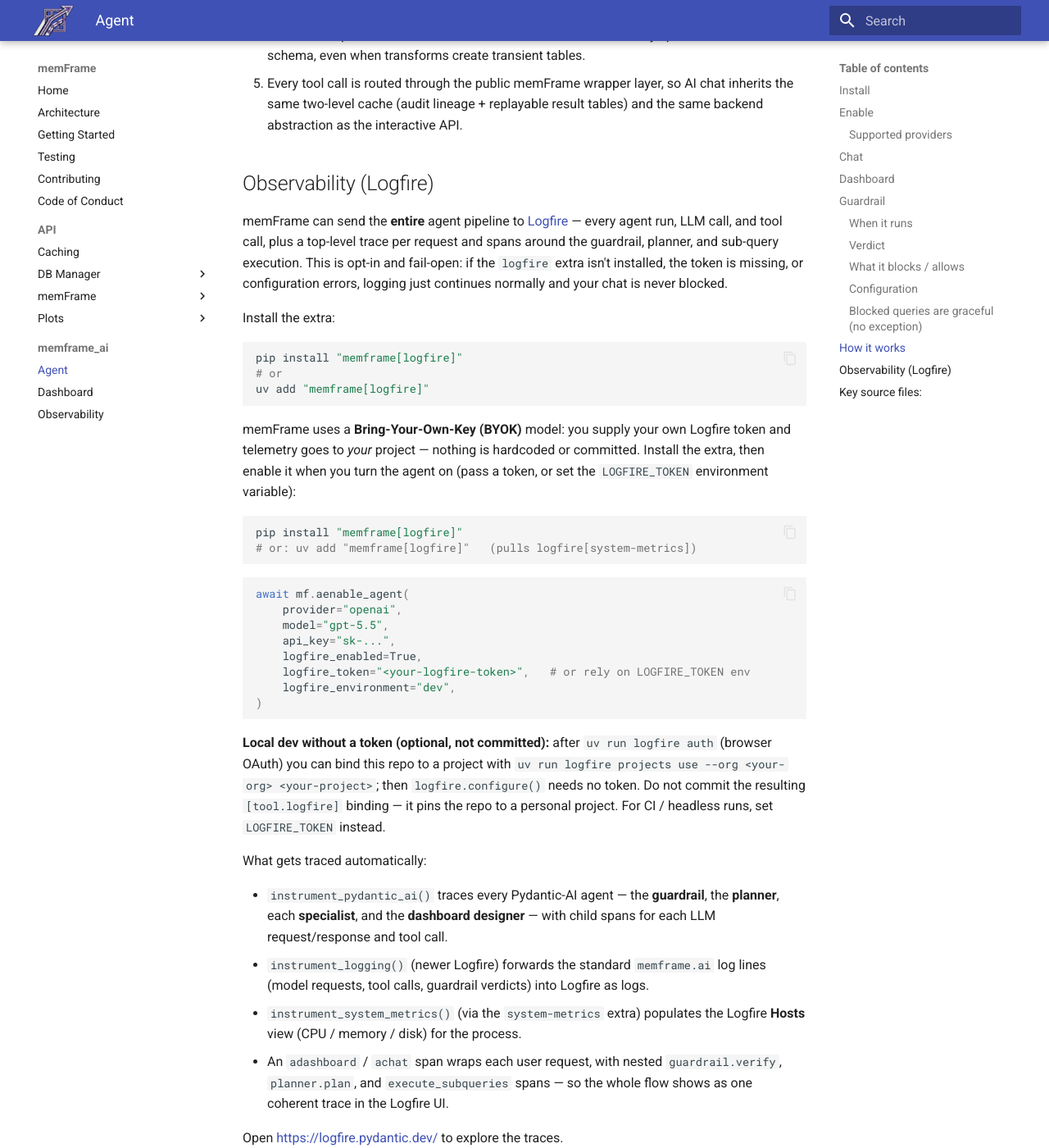
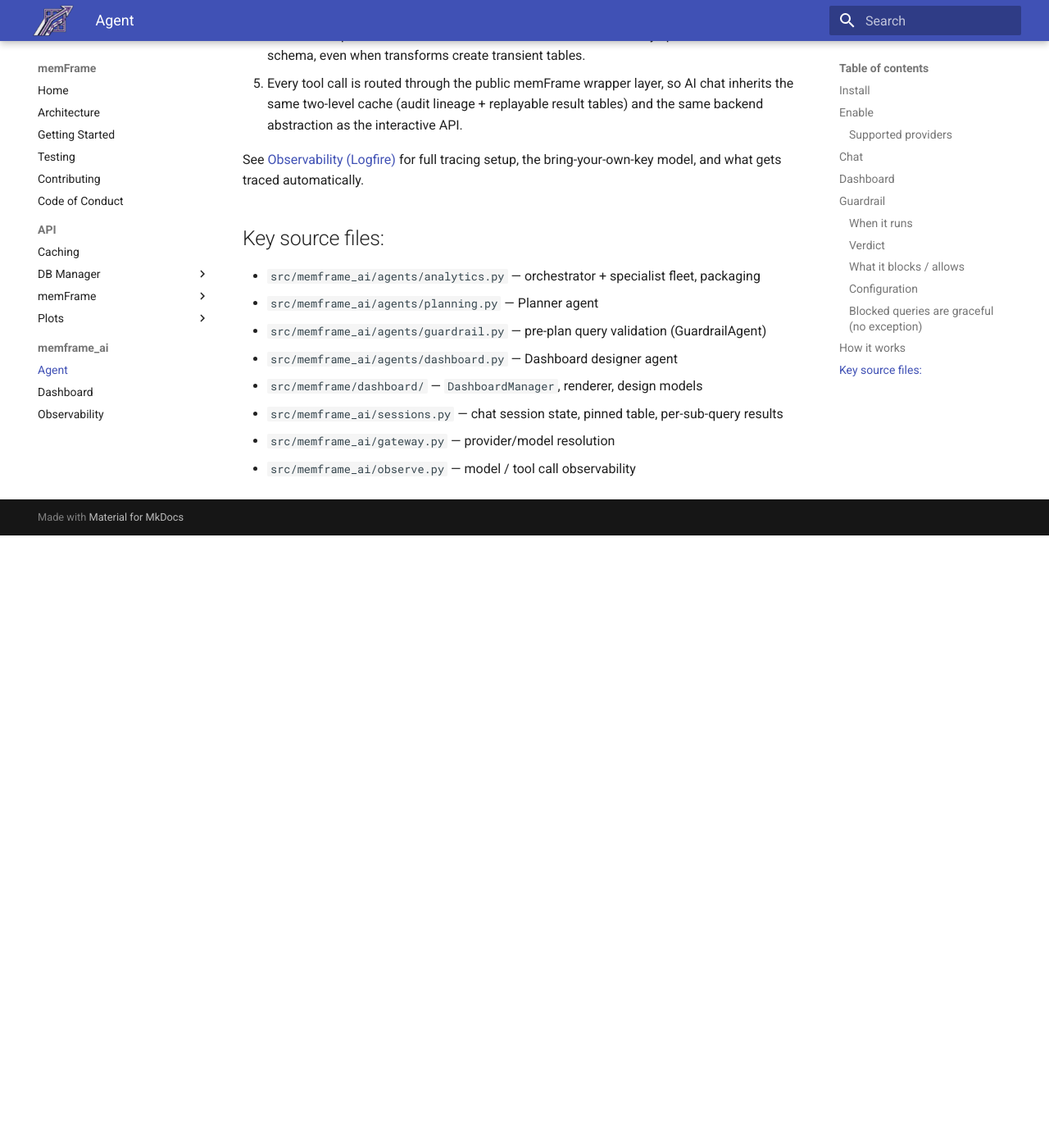
Before and after one commit to Debojit95/memFrame, an MkDocs documentation site: the page built from docs/memframe-ai/agent.md, in a window 1280 px wide and 1400 px high, scrolled down 4813 px. Shown: the whole window at 82% size. Built offline with MkDocs 1.6.1 and Material for MkDocs 9.7.7, drawn with Linux system fonts in a browser that asks for light colours; after the commit the page ends 5466 px from its top, so only the background shows below that.

Commit message:
docs: replace inlined Observability section in agent.md with a link
The Observability (Logfire) content now lives in
docs/memframe-ai/observability.md; agent.md links to it instead of
duplicating the section.

Co-Authored-By: opencode <opencode@anthropic.com>

````diff
--- a/docs/memframe-ai/agent.md
+++ b/docs/memframe-ai/agent.md
@@ -217,66 +217,8 @@ await ds.achat("sum the revenue column of ops2")
    AI chat inherits the same two-level cache (audit lineage + replayable
    result tables) and the same backend abstraction as the interactive API.
 
-## Observability (Logfire)
-
-memFrame can send the **entire** agent pipeline to [Logfire](https://logfire.pydantic.dev/)
-— every agent run, LLM call, and tool call, plus a top-level trace per request and
-spans around the guardrail, planner, and sub-query execution. This is opt-in and
-fail-open: if the `logfire` extra isn't installed, the token is missing, or
-configuration errors, logging just continues normally and your chat is never
-blocked.
-
-Install the extra:
-
-```bash
-pip install "memframe[logfire]"
-# or
-uv add "memframe[logfire]"
-```
-
-memFrame uses a **Bring-Your-Own-Key (BYOK)** model: you supply your own
-Logfire token and telemetry goes to *your* project — nothing is hardcoded or
-committed. Install the extra, then enable it when you turn the agent on (pass a
-token, or set the `LOGFIRE_TOKEN` environment variable):
-
-```bash
-pip install "memframe[logfire]"
-# or: uv add "memframe[logfire]"   (pulls logfire[system-metrics])
-```
-
-```python
-await mf.aenable_agent(
-    provider="openai",
-    model="gpt-5.5",
-    api_key="sk-...",
-    logfire_enabled=True,
-    logfire_token="<your-logfire-token>",   # or rely on LOGFIRE_TOKEN env
-    logfire_environment="dev",
-)
-```
-
-**Local dev without a token (optional, not committed):** after
-`uv run logfire auth` (browser OAuth) you can bind this repo to a project with
-`uv run logfire projects use --org <your-org> <your-project>`; then
-`logfire.configure()` needs no token. Do not commit the resulting
-`[tool.logfire]` binding — it pins the repo to a personal project. For CI /
-headless runs, set `LOGFIRE_TOKEN` instead.
-
-What gets traced automatically:
-
-- `instrument_pydantic_ai()` traces every Pydantic-AI agent — the **guardrail**,
-  the **planner**, each **specialist**, and the **dashboard designer** — with
-  child spans for each LLM request/response and tool call.
-- `instrument_logging()` (newer Logfire) forwards the standard `memframe.ai`
-  log lines (model requests, tool calls, guardrail verdicts) into Logfire as
-  logs.
-- `instrument_system_metrics()` (via the `system-metrics` extra) populates the
-  Logfire **Hosts** view (CPU / memory / disk) for the process.
-- An `adashboard` / `achat` span wraps each user request, with nested
-  `guardrail.verify`, `planner.plan`, and `execute_subqueries` spans — so the
-  whole flow shows as one coherent trace in the Logfire UI.
-
-Open <https://logfire.pydantic.dev/> to explore the traces.
+See [Observability (Logfire)](observability.md) for full tracing setup, the
+bring-your-own-key model, and what gets traced automatically.
 
 ## Key source files:
 
````
